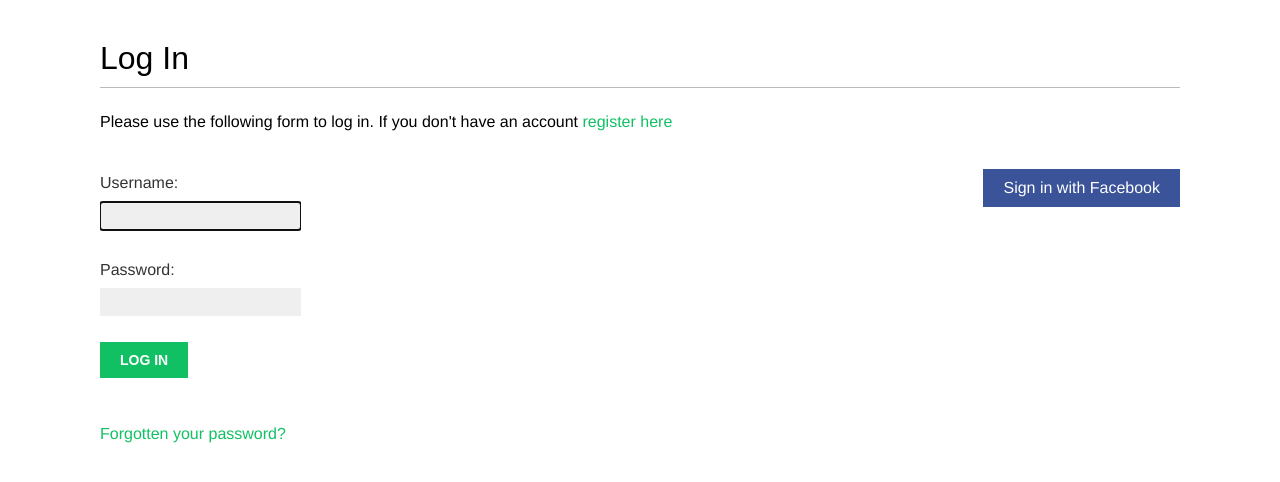
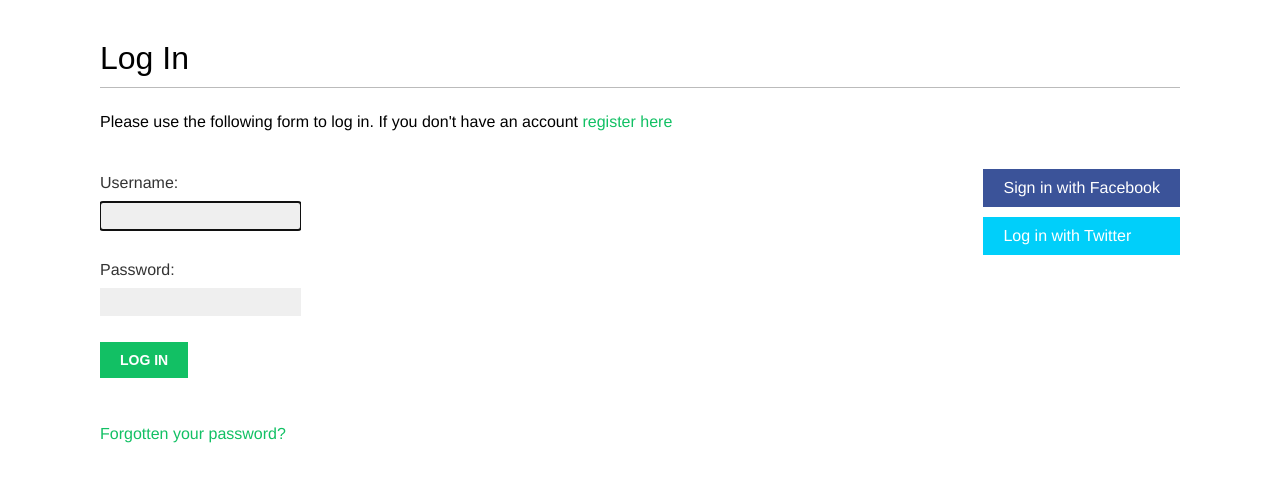
Before and after one commit to marcgardiner/bookmark, a Django app: page /account/login/ in a window 1280 px wide. Shown: the part 47-529 px from the top of the page. Run offline with Django 3.2, Linux system fonts and the light colour scheme; some web fonts are replaced.

Commit message:
# created  - add twitter backends

```diff
--- a/account/templates/registration/login.html
+++ b/account/templates/registration/login.html
@@ -27,6 +27,9 @@
             <li class="facebook">
                 <a href="{% url "social:begin" "facebook" %}">Sign in with Facebook</a>
             </li>
+            <li class="twitter">
+                <a href="{% url "social:begin" "twitter" %}">Log in with Twitter</a>
+            </li>
         </ul>
     </div>
 {% endblock %}
--- a/bookmarks/settings.py
+++ b/bookmarks/settings.py
@@ -117,9 +117,14 @@ AUTHENTICATION_BACKENDS = (
     'django.contrib.auth.backends.ModelBackend',
     'account.authentication.EmailAuthBackend',
     'social.backends.facebook.Facebook2OAuth2',
+    'social.backends.twitter.TwitterOAuth',
 )
 
 # facebook
 SOCIAL_AUTH_FACEBOOK_KEY = ''
 SOCIAL_AUTH_FACEBOOK_SECRET = ''
 SOCIAL_AUTH_FACEBOOK_SCOPE = ['email']
+
+# twitter
+SOCIAL_AUTH_TWITTER_KEY = ''
+SOCIAL_AUTH_TWITTER_SECRET = ''
```
